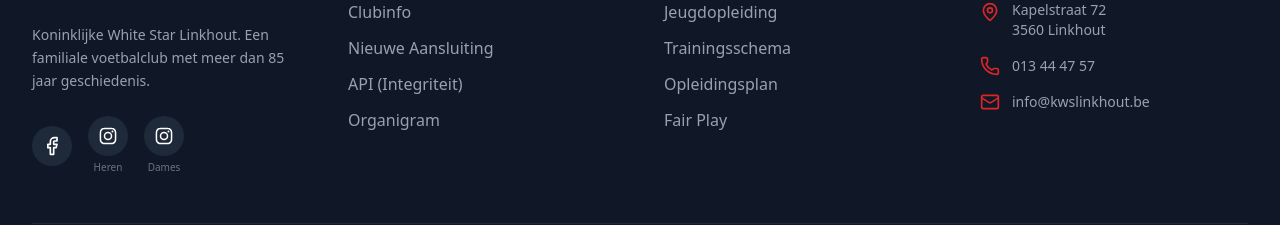
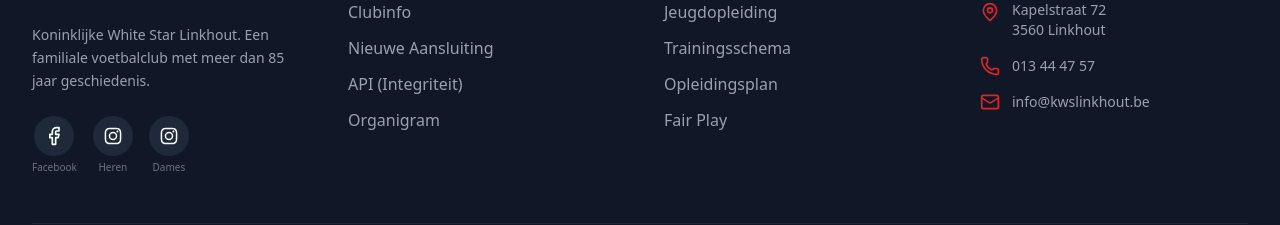
Before and after one commit to Xantar-86/kws-linkhout, a Next.js app: page / in a window 1280 px wide. Shown: the part 4382-4607 px from the top of the page. Built offline with nearby package versions, Linux system fonts and the light colour scheme; no server answers.

Commit message:
Plaats Facebook icon op zelfde hoogte als Instagram icons

```diff
--- a/src/components/layout/Footer.tsx
+++ b/src/components/layout/Footer.tsx
@@ -46,7 +46,8 @@
               Koninklijke White Star Linkhout.
               Een familiale voetbalclub met meer dan 85 jaar geschiedenis.
             </p>
-            <div className="flex items-center gap-4">
+            <div className="flex items-start gap-4">
+              <div className="flex flex-col items-center">
                 <a
                   href="https://www.facebook.com/kwslinkhout"
                   target="_blank"
@@ -56,6 +57,8 @@
                 >
                   <Facebook className="w-5 h-5" />
                 </a>
+                <span className="text-[10px] text-gray-500 mt-1">Facebook</span>
+              </div>
               <div className="flex flex-col items-center">
                 <a
                   href="https://www.instagram.com/kwslinkhout"
```
Lines whose indentation alone changed are shown as unchanged.
